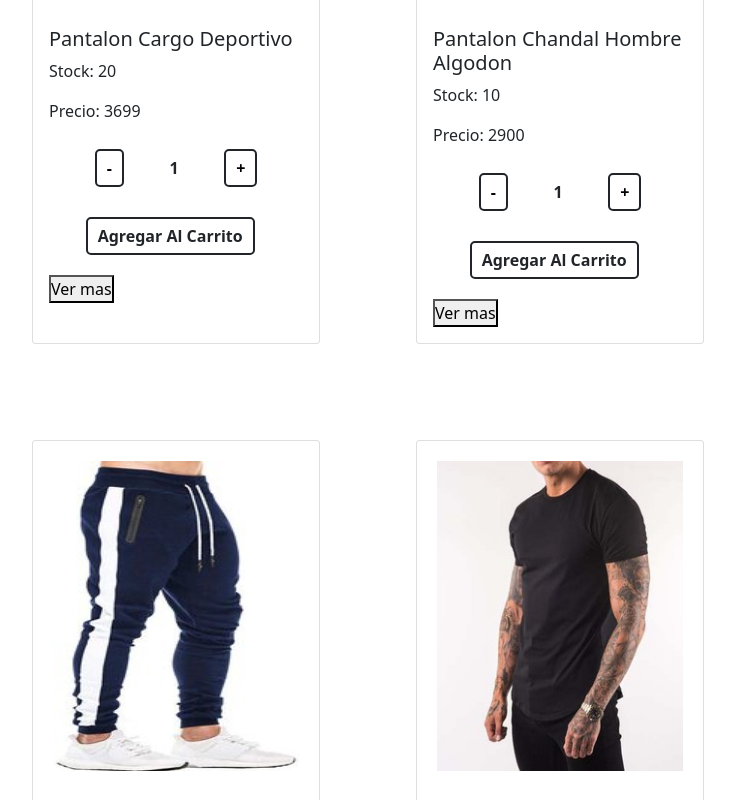
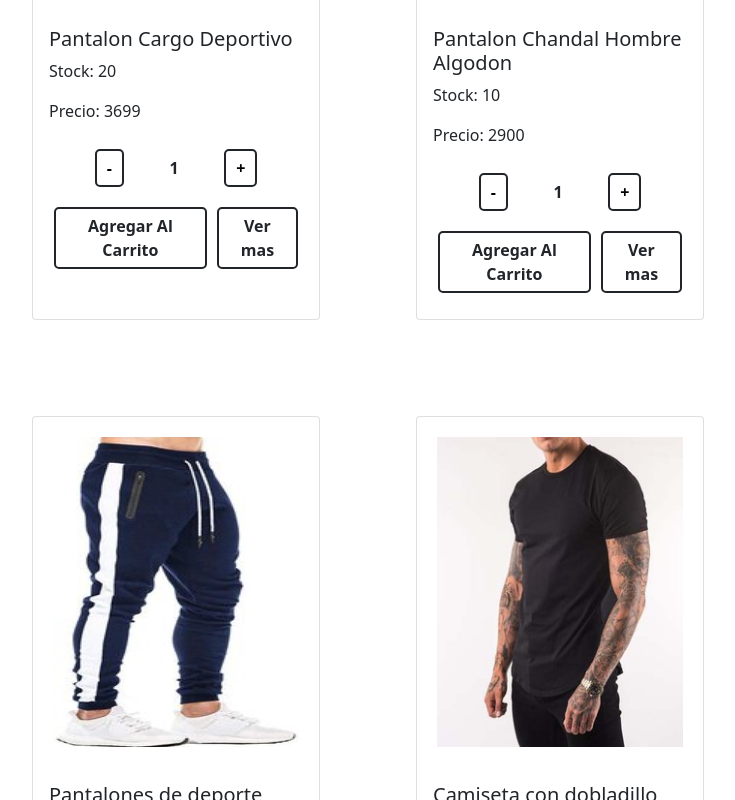
Before and after one commit to jonathanmaidana/Curso_React.JS, a React (Create React App) app: page / in a window 1280 px wide. Shown: the part 740-1540 px from the top of the page, without its empty margins (272-1007 px from the left). Built offline with nearby package versions, Linux system fonts and the light colour scheme.

Commit message:
Desafio 8: Eventos

```diff
--- a/src/components/Item/Item.js
+++ b/src/components/Item/Item.js
@@ -2,10 +2,26 @@ import React from 'react';
 import { Card } from 'react-bootstrap'
 import ItemCount from '../ItemDetail/ItemCount/ItemCount'
 import { useNavigate } from 'react-router-dom'
+import 'react-toastify/dist/ReactToastify.css';
+import { ToastContainer, toast, Zoom } from 'react-toastify';
 
 
 export default function Item ({item}) {
 const navigate = useNavigate()
+const [count, setCount] = React.useState(1)
+
+const onSubmit = () => {
+    toast.success(`Agregaste ${count} productos al carrito`, {
+        position: "bottom-center",
+        autoClose: 2000,
+        hideProgressBar: false,
+        closeOnClick: true,
+        pauseOnHover: false,
+        draggable: true,
+        progress: undefined,
+        });
+}
+
     return(
         <Card style={{ width: '18rem', margin: '3rem'}} >
             <Card.Img variant="top" src={item.img} style={{height: '350px', cursor: 'pointer', padding: '20px'}}/>
@@ -15,9 +31,16 @@ const navigate = useNavigate()
                 <p>Stock: {item.stock}</p>
                 <p>Precio: {item.price}</p>
                 </Card.Text>
+                <div className="stock-container">
+                    <ItemCount
+                    stock={item.stock}
+                    count={count}
+                    setCount={setCount}/>
                 <div>
-                    <ItemCount stock="5" initial="1"/>
-                    <button  onClick={() => navigate(`/item/${item.id}`)}>Ver mas</button>
+                    <button className="submit-button" onClick={onSubmit}>Agregar Al Carrito</button>
+                    <ToastContainer theme="dark" transition={Zoom}/>
+                    <button className="submit-button" onClick={() => navigate(`/item/${item.id}`)}>Ver mas</button>
+                </div>
                 </div>
             </Card.Body>
         </Card>
--- a/src/components/ItemDetail/ItemCount/ItemCount.js
+++ b/src/components/ItemDetail/ItemCount/ItemCount.js
@@ -3,14 +3,10 @@ import { ToastContainer, toast, Zoom } from 'react-toastify';
 import 'react-toastify/dist/ReactToastify.css';
 import { useNavigate } from 'react-router-dom'
 
-export default function ItemCount ({stock, initial}) {
-    const navigate = useNavigate()
-/* ------------------------ Declaracion de state hook ----------------------- */
-    const [count, setCount] = React.useState(+initial);
-
+export default function ItemCount ({stock, count, setCount}) {
 /* ----------------------- Funcion disminuir cantidad ----------------------- */
     const DecreaseCount = () => {
-        if (count > initial) {
+        if (count > 1) {
             setCount( count - 1)
         }
     }
@@ -47,16 +43,10 @@ export default function ItemCount ({stock, initial}) {
 
 
     return(
-        <div className="stock-container">
-            <div>
-                <StockButton text="-" handleOnClick={DecreaseCount}/>
-                <span>{count}</span>
-                <StockButton text="+" handleOnClick={AddCount}/>
-            </div>
-            <div style={{ padding: '20px' }}>
-                <AddButton handleOnSubmit={onSubmit}>Agregar al carrito</AddButton>
-                <ToastContainer theme="dark" transition={Zoom}/>
-            </div>
+        <div>
+            <StockButton text="-" handleOnClick={DecreaseCount}/>
+            <span>{count}</span>
+            <StockButton text="+" handleOnClick={AddCount}/>
         </div>
     )
 }
--- a/src/components/ItemDetail/ItemDetail.js
+++ b/src/components/ItemDetail/ItemDetail.js
@@ -1,7 +1,26 @@
 import React from 'react';
 import ItemCount from '../ItemDetail/ItemCount/ItemCount'
+import { useNavigate } from 'react-router-dom'
+
+
 
 export default function ItemDetail ({item}) {
+    const [count, setCount] = React.useState(1);
+    const navigate = useNavigate()
+
+    const [action, setAction] = React.useState("comprar")
+
+
+    const AddToCart = () => (
+        <button className="submit-button" onClick={() => setAction("carrito")}>Agregar Al Carrito</button>
+        )
+
+    const GoTocart = () => (
+        <button className="submit-button" onClick={() => navigate(`/cart`)}>ir al carrito</button>
+    )
+
+    const Button = action === "comprar" ? AddToCart : GoTocart
+
     return (
         <div className="itemDetail">
             <div className="itemDetail-img">
@@ -10,7 +29,19 @@ export default function ItemDetail ({item}) {
             <div className="itemDetail-description">
                 <h3>{item.title}</h3>
                 <span>Precio: ${item.price}</span>
-                <ItemCount stock={item.stock} initial="1"/>
+                <div className="stock-container">
+                    <ItemCount
+                    stock={item.stock}
+                    count={count}
+                    setCount={setCount}
+                    />
+                    <div>
+                        <Button></Button>
+                        <div>
+                            <button className="submit-button" onClick={() => navigate(`/products`)}>Volver</button>
+                        </div>
+                    </div>
+                </div>
             </div>
         </div>
     )
--- a/src/components/ItemListContainer/ItemListContainer.js
+++ b/src/components/ItemListContainer/ItemListContainer.js
@@ -15,12 +15,6 @@ export default function ItemListContainer ({categoryId}) {
         }
     }, [categoryId])
 
-    // React.useEffect (()=> {
-    //     productos.then((response) => setListaProductos(response))
-    //     .catch((err) => {console.log(err)})
-    //     //eslint-disable-next-line react-hooks/exhaustive-deps
-    // }, [])
-
     return (
         <Container>
             <Row>
--- a/src/styles/components/stylesItemCount.scss
+++ b/src/styles/components/stylesItemCount.scss
@@ -9,6 +9,7 @@
         flex-direction: row;
         justify-content: space-evenly;
         align-items : center;
+        margin: 10px 0;
 
         .stock-button{
             padding: 5px 10px;
@@ -17,7 +18,7 @@
             border-radius: 5px;
             font-weight: bold;
             font: 1.2rem;
-            margin: 10px 0;
+            margin: 0 15px;
             transition: all .3s ease;
 
             &:hover{
@@ -30,7 +31,6 @@
             font-weight: 600;
         }
     }
-
     .submit-button {
         @extend .css-button-fully-rounded--black
     }
```
